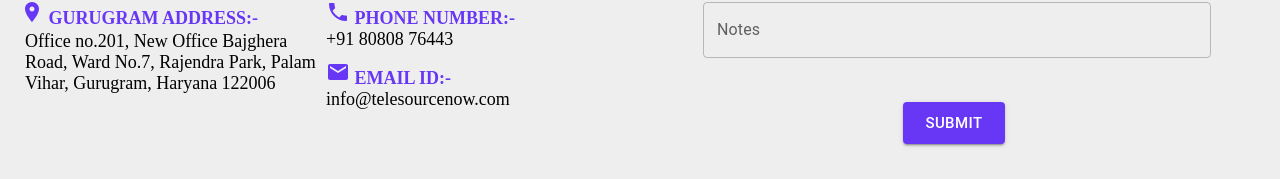
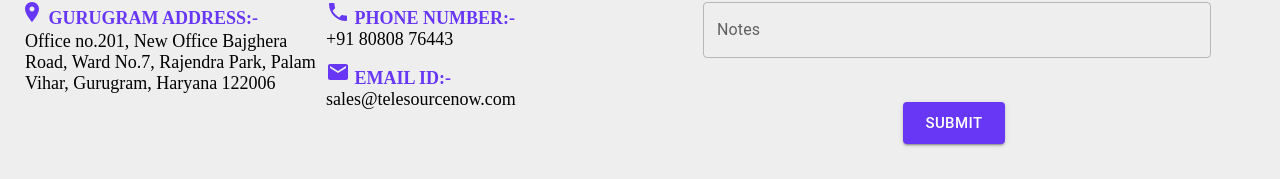
Before and after one commit to telesource/telesource, a Next.js app: page /contact-us in a window 1280 px wide. Shown: the part 585-764 px from the top of the page. Built offline with nearby package versions, Linux system fonts and the light colour scheme.

Commit message:
email id changed

```diff
--- a/pages/contact-us.js
+++ b/pages/contact-us.js
@@ -84,7 +84,7 @@ export default function ContactUs() {
               <EmailIcon /> Email ID:-
             </h1>
             <p>
-              <a href="mailto:info@telesourcenow.com">info@telesourcenow.com</a>
+              <a href="mailto:sales@telesourcenow.com">sales@telesourcenow.com</a>
             </p>
               </div>
             </div>
```
